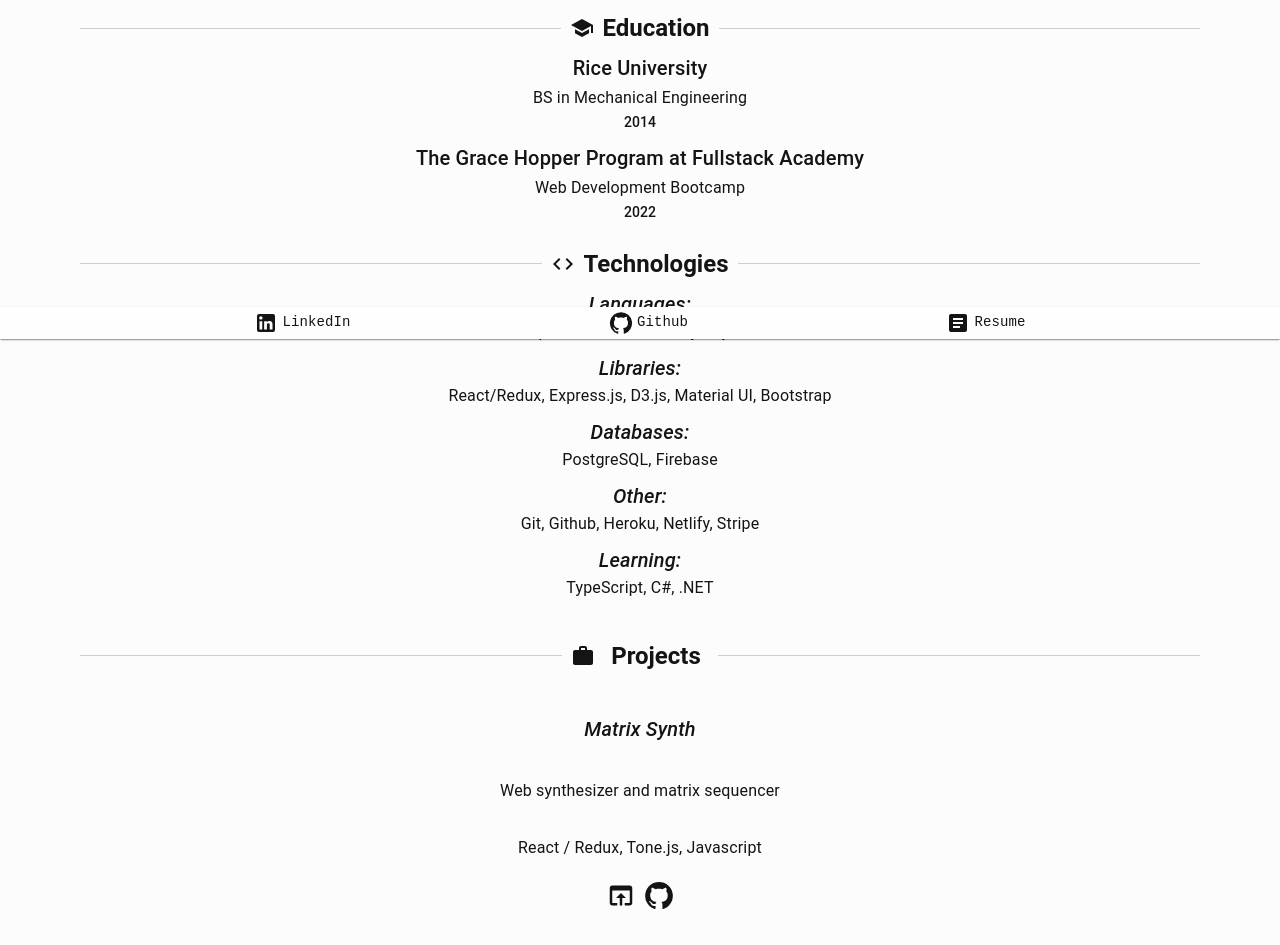
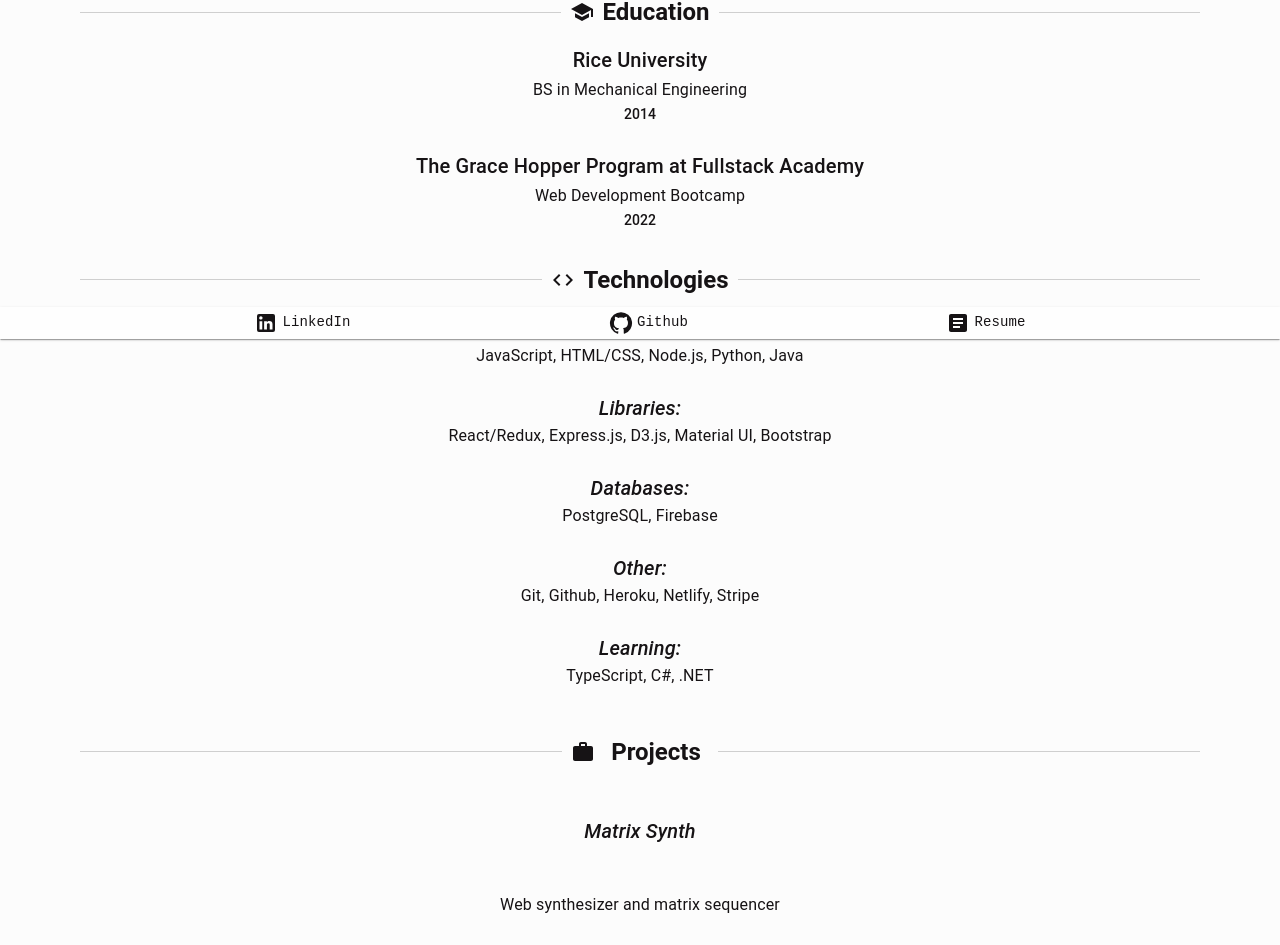
Before and after one commit to noellehuchette/portfolio-mui, a React (Create React App) app: page / in a window 1280 px wide. Shown: the part 461-1406 px from the top of the page. Built offline with nearby package versions, Linux system fonts and the light colour scheme.

Commit message:
minor styling tweaks to home

```diff
--- a/src/client/components/Main/index.js
+++ b/src/client/components/Main/index.js
@@ -22,13 +22,14 @@
         sx={{
           p: 1,
           '& > *': {
-            p: 1
+            p: 1,
+            m: 1,
+            gap: 1
           }
         }}
       >
-        <Divider />
+        <Divider id="home" />
         <Box
-          id="home"
           sx={{
             display: 'flex',
             flexWrap: 'wrap',
@@ -57,6 +58,7 @@
             <Box
               sx={{
                 p: 1,
+                m: 1,
                 width: '85%',
                 display: 'flex',
                 flexDirection: 'column'
@@ -73,7 +75,7 @@
               </Typography>
             </Box>
           </Box>
-          <Typography variant="body1" sx={{ my: 2, p: 2 }}>
+          <Typography variant="body1" sx={{ my: 1, p: 1 }}>
             Software Engineer with a background in mechanical engineering and
             control systems. Tenacious, professional self-starter with strong
             problem solving skills and well developed organizational abilities.
@@ -83,11 +85,16 @@
           </Typography>
         </Box>
         <Box
-          id="about"
-          sx={{ m: 1, p: 1, gap: 2, display: 'flex', flexDirection: 'column' }}
+          sx={{
+            m: 1,
+            p: 1,
+            gap: 2,
+            display: 'flex',
+            flexDirection: 'column'
+          }}
         >
-          <Box>
-            <Divider>
+          <Box sx={{ gap: 1 }}>
+            <Divider id="about">
               <Box
                 sx={{
                   display: 'flex',
@@ -97,14 +104,14 @@
                 }}
               >
                 <School />
-                <Typography sx={{}} variant="h5" fontWeight={'bold'}>
+                <Typography variant="h5" fontWeight={'bold'}>
                   Education
                 </Typography>
               </Box>
             </Divider>
             {education.map((edu, eidx) => {
               return (
-                <Box sx={{ m: 1, gap: 1 }} key={`${edu.school}`}>
+                <Box sx={{ m: 1, p: 1, gap: 1 }} key={`${edu.school}`}>
                   <Typography variant="h6">{edu.school}</Typography>
                   <Typography variant="subtitle1">{edu.degree}</Typography>
                   <Typography variant="subtitle2">{edu.graduation}</Typography>
@@ -112,7 +119,7 @@
               );
             })}
           </Box>
-          <Box>
+          <Box sx={{ gap: 1 }}>
             <Divider>
               <Box
                 sx={{
@@ -130,7 +137,7 @@
             </Divider>
             {Object.keys(technologies).map((key, kidx) => {
               return (
-                <Box key={key} sx={{ m: 1 }}>
+                <Box key={key} sx={{ m: 1, p: 1 }}>
                   <Typography variant="h6" fontStyle={'italic'}>
                     {key[0].toUpperCase() + key.slice(1)}:
                   </Typography>
@@ -147,8 +154,8 @@
             })}
           </Box>
         </Box>
-        <Box sx={{ p: 1, gap: 1, m: 1 }} id="projects">
-          <Divider>
+        <Box sx={{ p: 1, gap: 1, m: 1 }}>
+          <Divider id="projects">
             <Box
               sx={{
                 display: 'flex',
@@ -177,9 +184,10 @@
                   flexDirection: 'column',
                   alignItems: 'center',
                   justifyContent: 'space-evenly',
-                  minHeight: '250px',
+                  minHeight: '300px',
                   p: 1,
-                  m: 1
+                  m: 1,
+                  gap: 1
                 }}
               >
                 <Typography
```
